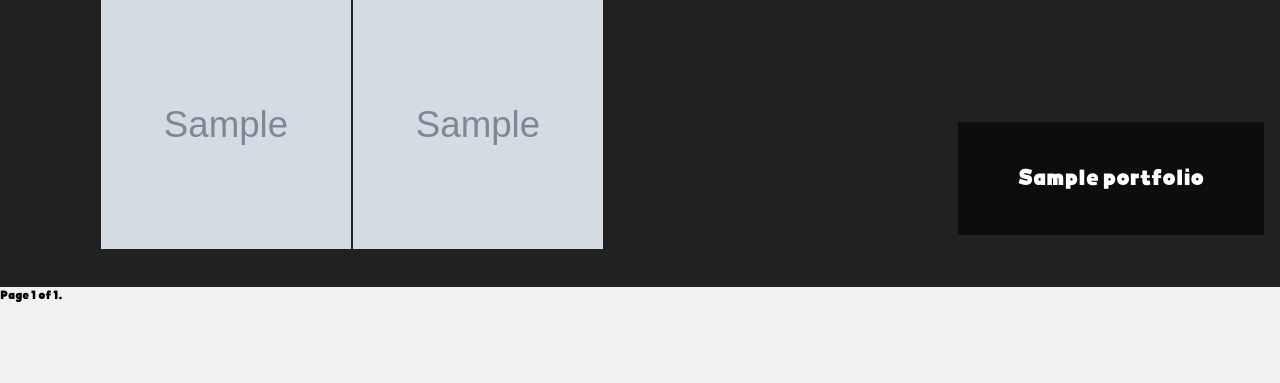
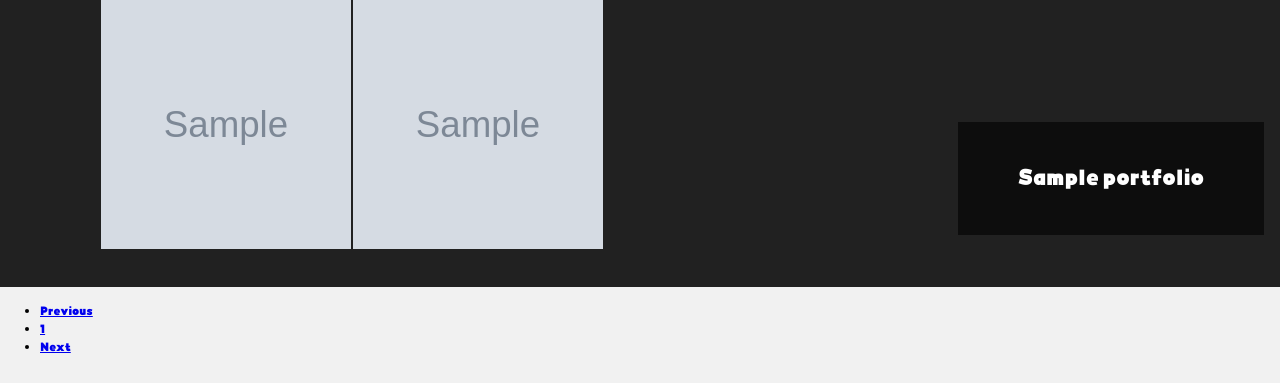
Before and after one commit to omiid-ad/sinpegroup, a Django app: page /portfolio in a window 1280 px wide. Shown: the part 936-1319 px from the top of the page. Run offline with Django 3.2, Linux system fonts and the light colour scheme; tables that the repository leaves empty hold one stand-in row (values such as "Sample post"); grey boxes marked "Sample" are stand-in pictures; parts of the project's set-up code (start-up, migrations or seed data) failed here and were passed over.

Commit message:
improved pagination html

```diff
--- a/mainapp/templates/mainapp/portfolio.html
+++ b/mainapp/templates/mainapp/portfolio.html
@@ -30,20 +30,21 @@
                 </div>
             </div>
         {% endfor %}
-        <div class="pagination">
-            <span class="step-links">
-                {% if portfolios.has_previous %}
-                    <a href="?page={{ portfolios.previous_page_number }}">previous</a>
-                {% endif %}
 
-                <span class="current">
-                    Page {{ portfolios.number }} of {{ portfolios.paginator.num_pages }}.
-                </span>
-
-                {% if portfolios.has_next %}
-                    <a href="?page={{ portfolios.next_page_number }}">next</a>
-                {% endif %}
-            </span>
-        </div>
+        <ul class="pagination">
+            <li class="page-item {% if portfolios.has_previous %}{% else %}disabled{% endif %}">
+                <a class="page-link"
+                   href="{% if portfolios.has_previous %}?page={{ portfolios.previous_page_number }}{% else %}#{% endif %}">
+                    Previous
+                </a>
+            </li>
+            <li class="page-item"><a class="page-link active" href="#">{{ portfolios.number }}</a></li>
+            <li class="page-item {% if portfolios.has_next %}{% else %} disabled {% endif %}">
+                <a class="page-link"
+                   href="{% if portfolios.has_next %}?page={{ portfolios.next_page_number }}{% else %}#{% endif %}">
+                    Next
+                </a>
+            </li>
+        </ul>
     {% endif %}
 {% endblock %}
--- a/mainapp/views.py
+++ b/mainapp/views.py
@@ -9,12 +9,7 @@ def landing(request):
     portfolios = get_portfolios(3, 3)  # 3
     land_desc = get_landingpage_desc()
     MEDIA_URL = settings.MEDIA_URL
-
-    if 'page' in request.GET:
-        page_number = request.GET.get('page')
-        page_obj = portfolios.get_page(page_number)
-    else:
-        page_obj = portfolios.get_page(1)
+    page_obj = portfolios.get_page(1)
     context = {
         'services': services,
         'portfolios': page_obj,
```
